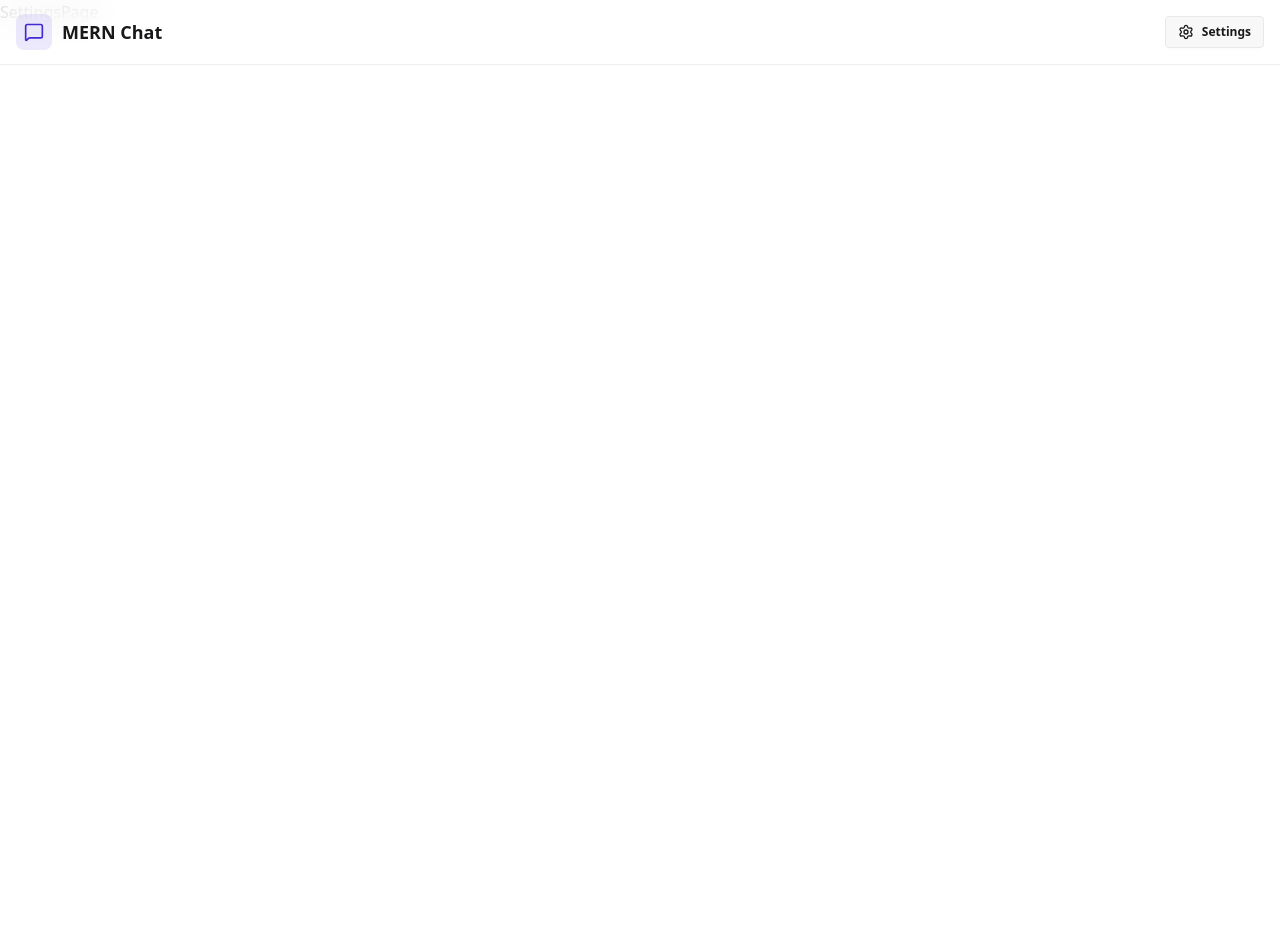
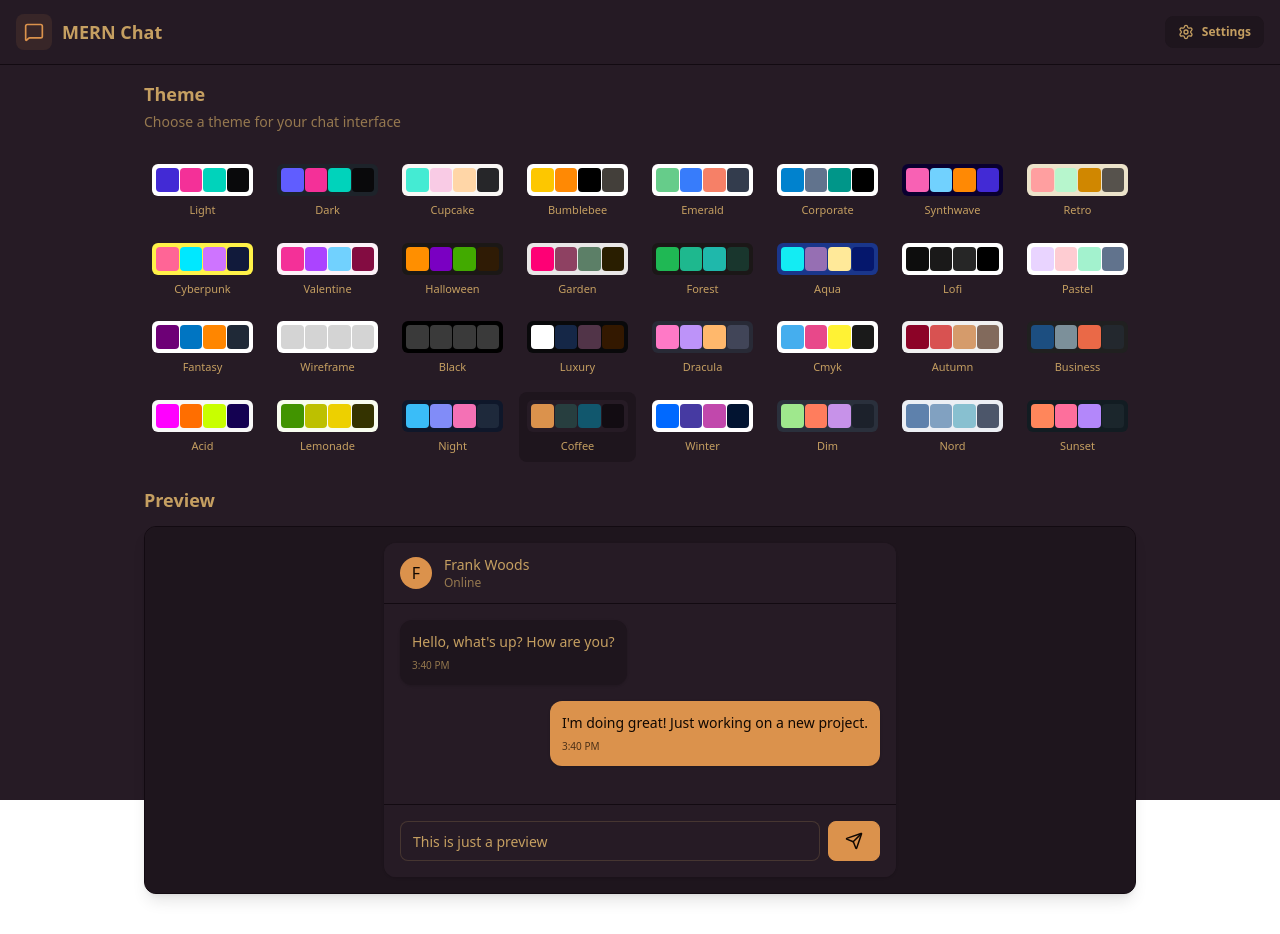
Before and after one commit to MartinXCVI/mern-chat-app, a React (Vite) app in the folder frontend/: page /settings in a window 1280 px wide. Before the commit the page ends 800 px from the top, so only its background shows below. Built offline with nearby package versions, Linux system fonts and the light colour scheme; no server answers.

Commit message:
Progress in Settings page. Added handling for the selection of the global state for the interface theme colors.

```diff
--- a/frontend/src/App.tsx
+++ b/frontend/src/App.tsx
@@ -10,8 +10,10 @@
 import ProfilePage from './pages/ProfilePage'
 // Components
 import Navbar from './components/Navbar'
+// Global state
+import { useAuthStore } from './store/useAuthStore'
+import { useThemeStore } from './store/useThemeStore'
 // Utilities
-import { useAuthStore } from './store/useAuthStore'
 import { Loader } from 'lucide-react'
 import { Toaster } from 'react-hot-toast'
 
@@ -19,12 +21,13 @@
 const App = (): JSX.Element => {
 
   const { authUser, checkAuth, isCheckingAuth } = useAuthStore()
+  const { theme } = useThemeStore()
 
   useEffect(()=> {
     void checkAuth()
   }, [checkAuth])
 
-  console.log({ authUser }) // development
+  //console.log({ authUser }) // development
 
   if(isCheckingAuth && !authUser) {
     return (
@@ -35,7 +38,7 @@
   }
 
   return (
-    <div>
+    <div data-theme={theme}>
       <Navbar />
       <Routes>
         <Route path="/" element={authUser ? <HomePage /> : <Navigate to="/login" />} />
--- /dev/null
+++ b/frontend/src/components/SettingsPage/ThemeCard.tsx
@@ -0,0 +1,34 @@
+// React imports
+import type { JSX } from 'react'
+
+
+interface IThemeCardProps {
+  theme: string;
+  isActive: boolean;
+  onClick: (theme: string) => void;
+}
+
+const ThemeCard = ({ theme, isActive, onClick }: IThemeCardProps): JSX.Element => (
+  <button
+    aria-label={`Set theme to ${theme}`}
+    className={`
+      group flex flex-col items-center gap-1.5 p-2 rounded-lg transition-colors
+      ${isActive ? "bg-base-200" : "hover:bg-base-200/50"}
+    `}
+    onClick={() => onClick(theme)}
+  >
+    <div className="relative h-8 w-full rounded-md overflow-hidden" data-theme={theme}>
+      <div className="absolute inset-0 grid grid-cols-4 gap-px p-1">
+        <div className="rounded bg-primary"></div>
+        <div className="rounded bg-secondary"></div>
+        <div className="rounded bg-accent"></div>
+        <div className="rounded bg-neutral"></div>
+      </div>
+    </div>
+    <span className="text-[11px] font-medium truncate w-full text-center">
+      {theme.charAt(0).toUpperCase() + theme.slice(1)}
+    </span>
+  </button>
+)
+
+export default ThemeCard
--- /dev/null
+++ b/frontend/src/constants/previewMessages.ts
@@ -0,0 +1,4 @@
+export const PREVIEW_MESSAGES: { id: number, content: string, isSent: boolean }[] = [
+  { id: 1, content: "Hello, what's up? How are you?", isSent: false },
+  { id: 2, content: "I'm doing great! Just working on a new project.", isSent: true },
+]
--- /dev/null
+++ b/frontend/src/constants/themesList.ts
@@ -0,0 +1,34 @@
+export const THEMES_LIST: string[] = [
+  "light",
+  "dark",
+  "cupcake",
+  "bumblebee",
+  "emerald",
+  "corporate",
+  "synthwave",
+  "retro",
+  "cyberpunk",
+  "valentine",
+  "halloween",
+  "garden",
+  "forest",
+  "aqua",
+  "lofi",
+  "pastel",
+  "fantasy",
+  "wireframe",
+  "black",
+  "luxury",
+  "dracula",
+  "cmyk",
+  "autumn",
+  "business",
+  "acid",
+  "lemonade",
+  "night",
+  "coffee",
+  "winter",
+  "dim",
+  "nord",
+  "sunset",
+]
--- a/frontend/src/index.css
+++ b/frontend/src/index.css
@@ -1,2 +1,7 @@
 @import "tailwindcss";
-@plugin "daisyui";
+@import "tailwindcss/preflight"
+@tailwind utilities;
+
+@plugin "daisyui" {
+  themes: all;
+}
--- /dev/null
+++ b/frontend/src/interfaces/IThemeStore.ts
@@ -0,0 +1,4 @@
+export interface IThemeStore {
+  theme: string
+  setTheme: (theme: string) => void
+}
--- a/frontend/src/pages/SettingsPage.tsx
+++ b/frontend/src/pages/SettingsPage.tsx
@@ -1,8 +1,104 @@
+// React imports
 import type { JSX } from 'react'
+// Global state
+import { useThemeStore } from "../store/useThemeStore";
+// Components
+import ThemeCard from '../components/SettingsPage/ThemeCard';
+// Icons
+import { Send } from "lucide-react";
+// Constants
+import { THEMES_LIST } from '../constants/themesList';
+import { PREVIEW_MESSAGES } from '../constants/previewMessages';
+
 
 const SettingsPage = (): JSX.Element => {
+
+  const { theme, setTheme } = useThemeStore()
+
   return (
-    <div>SettingsPage</div>
+    <div className="h-screen container mx-auto px-4 pt-20 max-w-5xl">
+      <div className="space-y-6 pb-10">
+        <div className="flex flex-col gap-1">
+          <h2 className="text-lg font-semibold">Theme</h2>
+          <p className="text-sm text-base-content/70">Choose a theme for your chat interface</p>
+        </div>
+        {/* Themes cards */}
+        <div className="grid grid-cols-4 sm:grid-cols-6 md:grid-cols-8 gap-2">
+          {THEMES_LIST.map((t): JSX.Element => (
+            <ThemeCard
+              key={t}
+              theme={t}
+              isActive={theme === t}
+              onClick={setTheme}
+            />
+          ))}
+        </div>
+        {/* Preview Section */}
+        <h3 className="text-lg font-semibold mb-3">Preview</h3>
+        <div className="rounded-xl border border-base-300 overflow-hidden bg-base-100 shadow-lg">
+          <div className="p-4 bg-base-200">
+            <div className="max-w-lg mx-auto">
+              {/* Mock Chat UI */}
+              <div className="bg-base-100 rounded-xl shadow-sm overflow-hidden">
+                {/* Chat Header */}
+                <div className="px-4 py-3 border-b border-base-300 bg-base-100">
+                  <div className="flex items-center gap-3">
+                    <div className="w-8 h-8 rounded-full bg-primary flex items-center justify-center text-primary-content font-medium">
+                      F
+                    </div>
+                    <div>
+                      <h3 className="font-medium text-sm">Frank Woods</h3>
+                      <p className="text-xs text-base-content/70">Online</p>
+                    </div>
+                  </div>
+                </div>
+                {/* Chat Messages */}
+                <div className="p-4 space-y-4 min-h-[200px] max-h-[200px] overflow-y-auto bg-base-100">
+                  {PREVIEW_MESSAGES.map((message) => (
+                    <div
+                      key={message.id}
+                      className={`flex ${message.isSent ? "justify-end" : "justify-start"}`}
+                    >
+                      <div
+                        className={`
+                          max-w-[80%] rounded-xl p-3 shadow-sm
+                          ${message.isSent ? "bg-primary text-primary-content" : "bg-base-200"}
+                        `}
+                      >
+                        <p className="text-sm">{message.content}</p>
+                        <p
+                          className={`
+                            text-[10px] mt-1.5
+                            ${message.isSent ? "text-primary-content/70" : "text-base-content/70"}
+                          `}
+                        >
+                          3:40 PM
+                        </p>
+                      </div>
+                    </div>
+                  ))}
+                </div>
+                {/* Chat Input */}
+                <div className="p-4 border-t border-base-300 bg-base-100">
+                  <div className="flex gap-2">
+                    <input
+                      type="text"
+                      className="input input-bordered flex-1 text-sm h-10"
+                      placeholder="Type a message..."
+                      value="This is just a preview"
+                      readOnly
+                    />
+                    <button className="btn btn-primary h-10 min-h-0">
+                      <Send size={18} />
+                    </button>
+                  </div>
+                </div>
+              </div>
+            </div>
+          </div>
+        </div>
+      </div>
+    </div>
   )
 }
 
--- /dev/null
+++ b/frontend/src/store/useThemeStore.ts
@@ -0,0 +1,13 @@
+// Global state
+import { create } from "zustand"
+// Types/Interfaces imports
+import type { IThemeStore } from "../interfaces/IThemeStore"
+
+
+export const useThemeStore = create<IThemeStore>((set) => ({
+  theme: localStorage.getItem("chat-theme") || "coffee",
+  setTheme: (theme) => {
+    localStorage.setItem("chat-theme", theme)
+    set({ theme })
+  },
+}))
```
